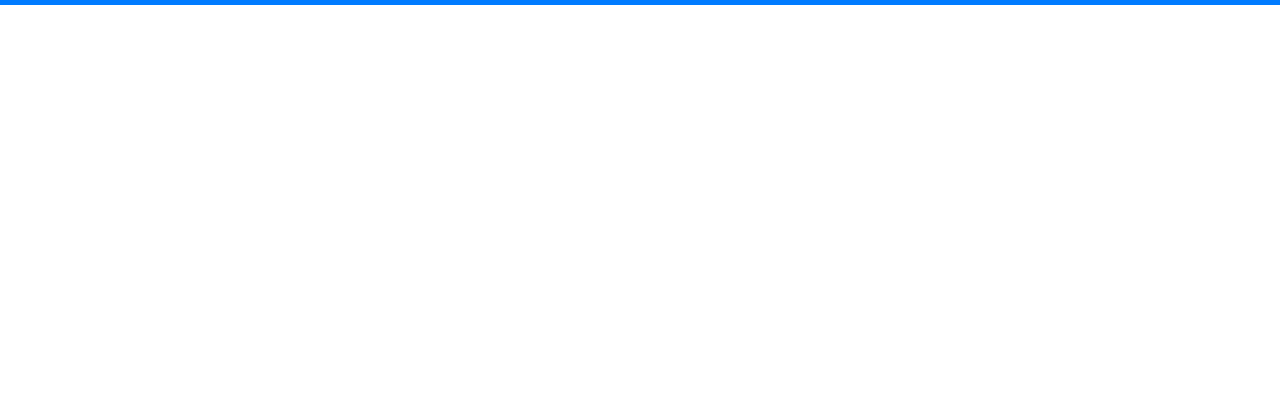
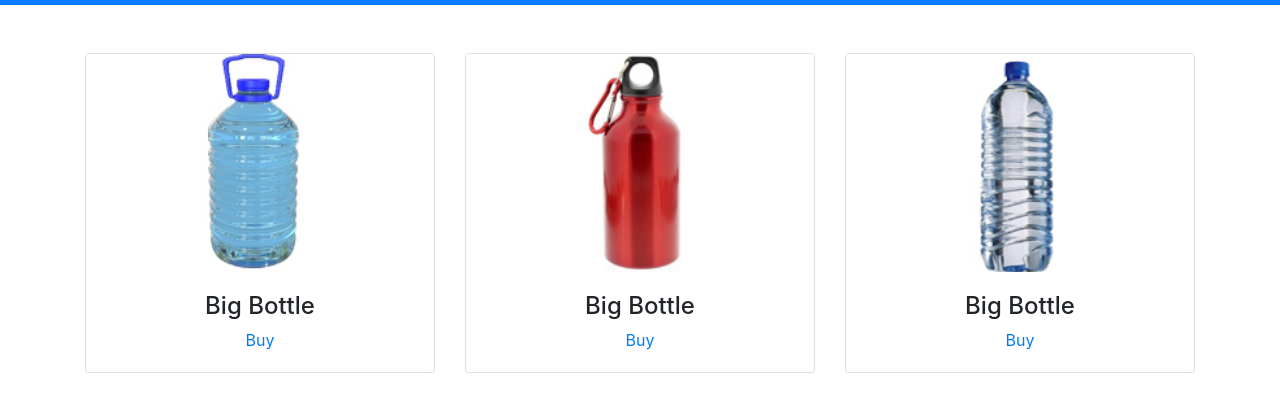
Before and after one commit to Eslicdm/siteWater, a plain HTML site: page index.html in a window 1280 px wide. Shown: the part 53-464 px from the top of the page. Drawn offline with Linux system fonts and the light colour scheme.

Commit message:
Creating a card with the bottles

```diff
--- a/index.html
+++ b/index.html
@@ -9,6 +9,7 @@
     <title>Water Bottle</title>
   </head>
   <body>
+    <!-- Nav -->
     <nav class="navbar navbar-expand-lg navbar-light bg-primary">
       <a class="navbar-brand" href="index.html"><img src="img/brand.png" alt="Brand" width="30px"></a>
       <button class="navbar-toggler bg-white" type="button" data-toggle="collapse" data-target="#navbarToggler" aria-controls="navbarNav" aria-expanded="false" aria-label="Toggle navigation">
@@ -27,6 +28,39 @@
       </div>
     </nav>
 
+    <!-- Cards -->
+    <div class="container my-5">
+      <div class="row mb-5">
+        <div class="col-sm-4">
+          <div class="card">
+            <img class="card-img-top" src="/img/bigBottle.jpg">
+            <div class="card-body text-center">
+              <h4 class="card-tilte">Big Bottle</h4>
+              <a href="#">Buy</a>
+            </div>
+          </div>
+        </div>
+
+        <div class="col-sm-4">
+          <div class="card">
+            <img class="card-img-top" src="img/redBottle.jpg">
+            <div class="card-body text-center">
+              <h4 class="card-tilte">Big Bottle</h4>
+              <a href="#">Buy</a>
+            </div>
+          </div>
+        </div>
+        <div class="col-sm-4">
+          <div class="card">
+            <img class="card-img-top" src="img/mediumBottle.jpg">
+            <div class="card-body text-center">
+              <h4 class="card-tilte">Big Bottle</h4>
+              <a href="#">Buy</a>
+            </div>
+          </div>
+        </div>
+      </div>
+    </div>
     <script src="js/jquery-3.5.1.min.js"></script>
     <script src="js/bootstrap.min.js"></script>
   </body>
```
Also changed, not shown: img/bigBottle.jpg (added), img/mediumBottle.jpg (added), img/redBottle.jpg (added), 1 other file.
